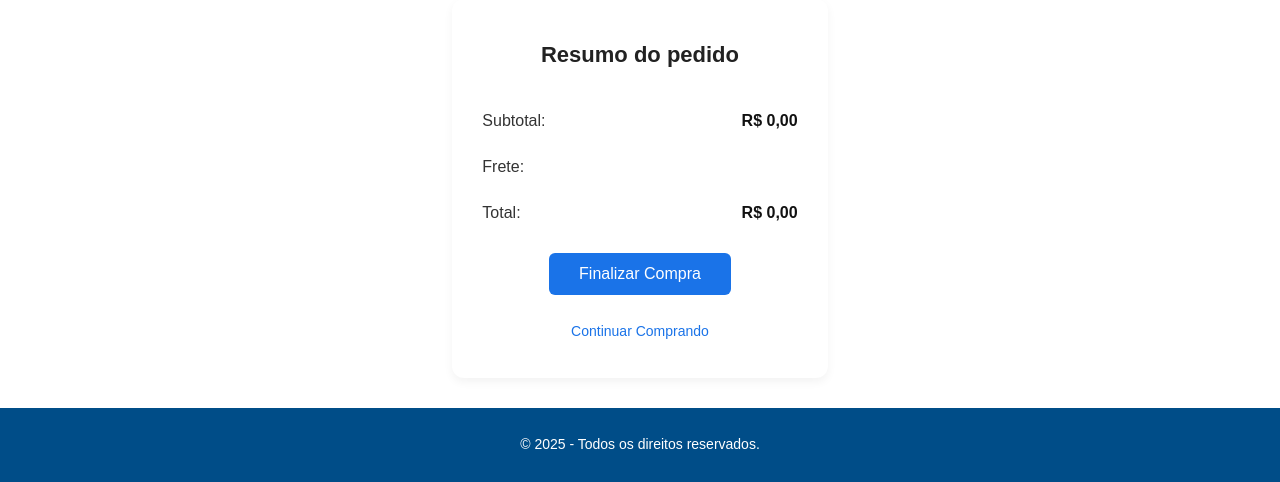
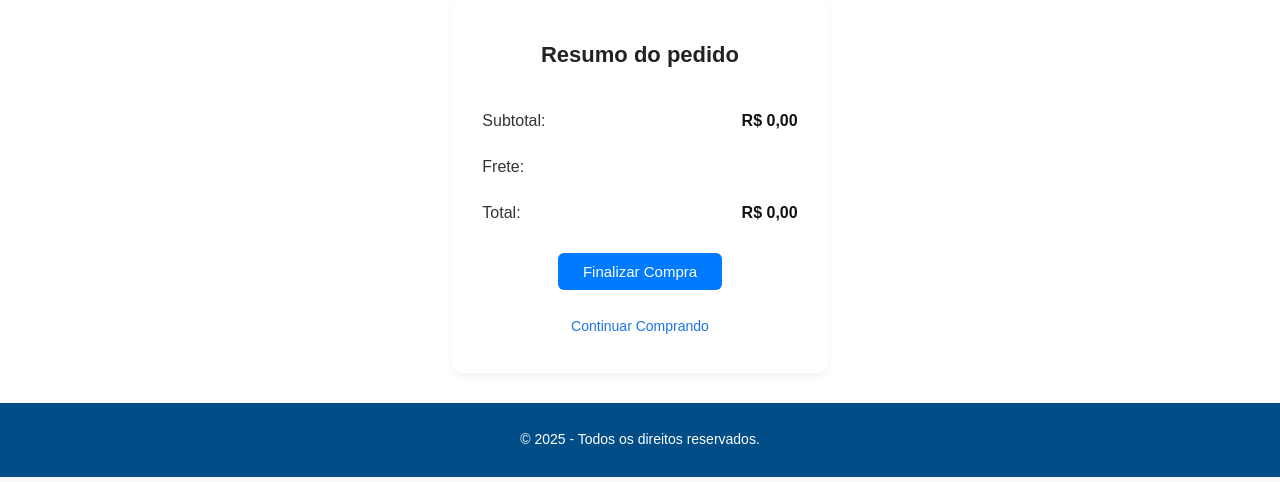
Before and after one commit to arkfx/bibliotech, a PHP site: page /view/carrinho.html in a window 1280 px wide. Shown: the part 406-888 px from the top of the page. Run offline with PHP 8.4, Linux system fonts and the light colour scheme; some libraries are stand-ins or nearby versions.

Commit message:
feat: aprimora o botão de finalização com loading spinner

```diff
--- a/public/css/page/carrinho.css
+++ b/public/css/page/carrinho.css
@@ -149,16 +149,22 @@
 
 /* Botão finalizar compra */
 .btn-finalizar {
-  display: block;
-  margin: 2rem auto 0 auto;
-  background-color: #1a73e8;
+  margin: 2rem auto 0;
+  display: flex;
+  align-items: center;
+  justify-content: center;
+  gap: 6px;
+  width: fit-content;
+  background-color: #007bff;
   color: white;
-  padding: 1.2rem 3rem;
   border: none;
-  border-radius: 0.6rem;
-  font-size: 1.6rem;
+  padding: 10px 25px;
+  font-size: 1.5rem;
+  font-weight: 500;
+  border-radius: 6px;
   cursor: pointer;
-  transition: background-color 0.3s ease;
+  transition: background-color 0.2s ease;
+  position: relative;
 }
 
 .btn-finalizar:hover {
--- a/public/js/pages/carrinho-view.js
+++ b/public/js/pages/carrinho-view.js
@@ -185,6 +185,8 @@ const btnFinalizar = document.getElementById("btnFinalizar");
 
 if (btnFinalizar) {
   btnFinalizar.addEventListener("click", async () => {
+    btnFinalizar.disabled = true; // Desabilita o botão para evitar múltiplos cliques
+    btnFinalizar.classList.add("loading");
     try {
       const res = await finalizarPedido(); // POST /pedido/finalizar
 
@@ -199,6 +201,9 @@ if (btnFinalizar) {
     } catch (error) {
       alert("Erro ao finalizar pedido: " + error.message);
       console.error("Erro ao finalizar pedido:", error);
+    } finally {
+      btnFinalizar.disabled = false; // Reabilita o botão
+      btnFinalizar.classList.remove("loading"); // Remove a classe de loading
     }
   });
 }
--- a/view/carrinho.html
+++ b/view/carrinho.html
@@ -116,7 +116,7 @@
         <p>
           Total: <strong>R$ <span id="total">0,00</span></strong>
         </p>
-        <button class="btn-finalizar" id="btnFinalizar">
+        <button class="btn-finalizar btn-loading" id="btnFinalizar">
           Finalizar Compra
         </button>
         <a href="home.html" class="continue-shopping">Continuar Comprando</a>
```
